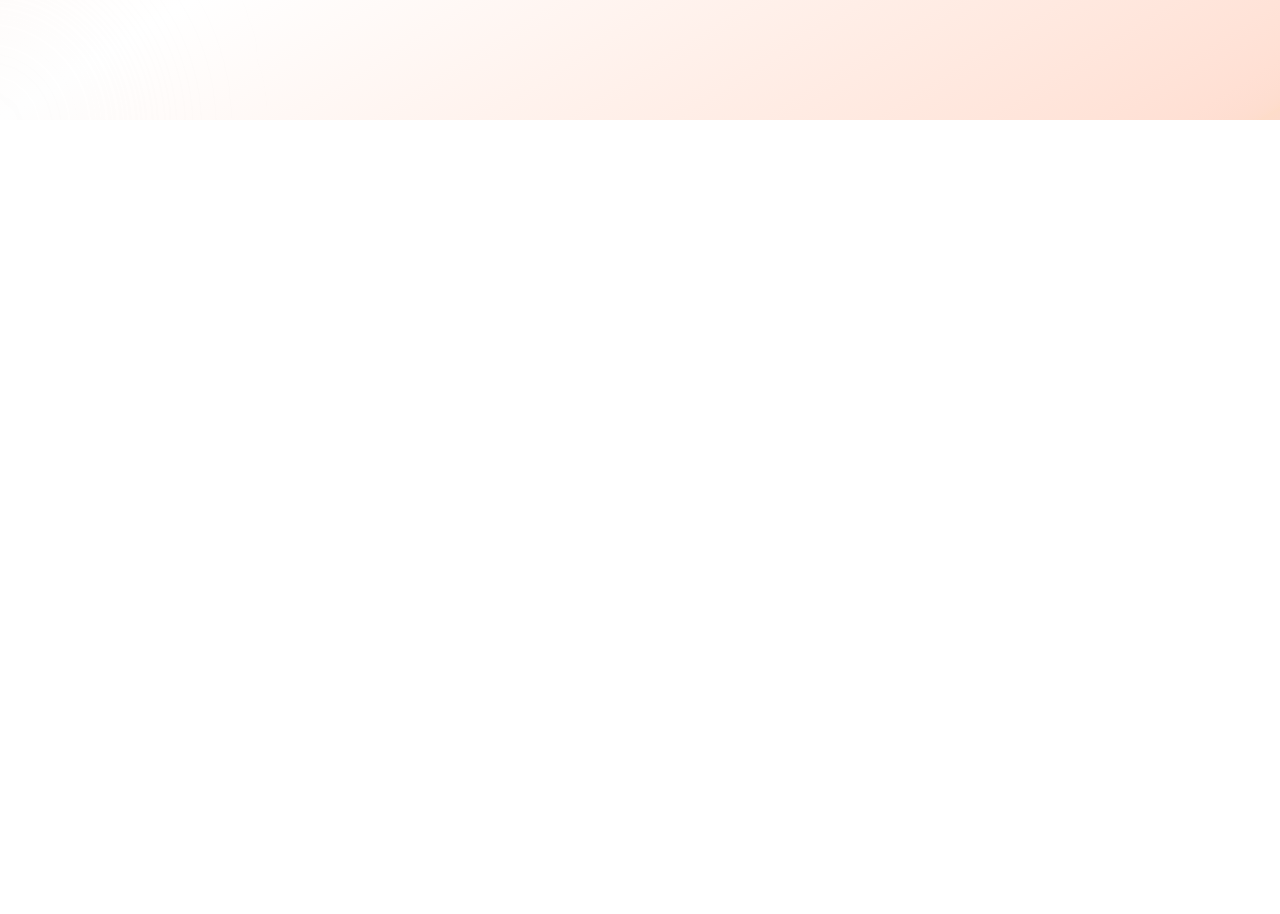
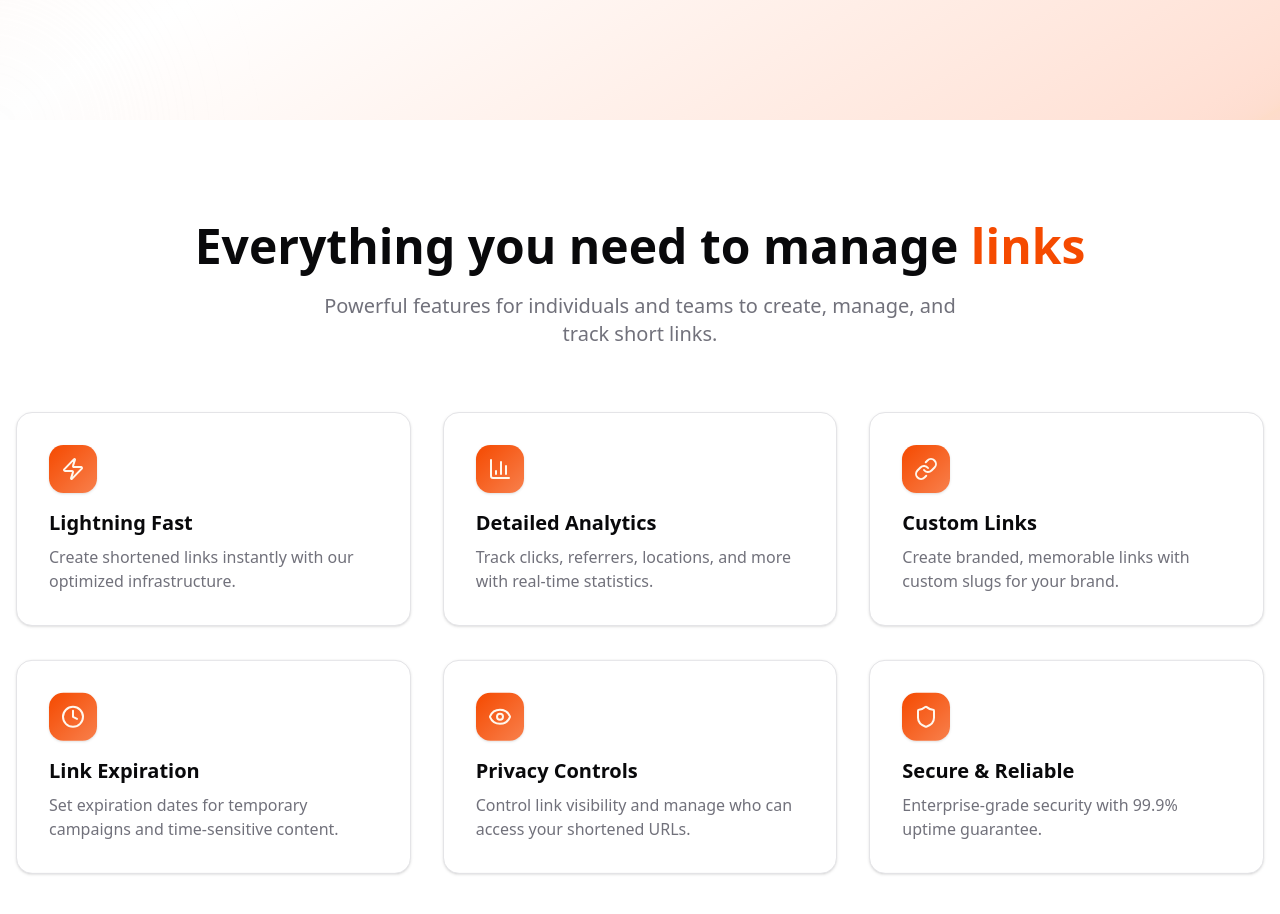
Before and after one commit to RaresMusea/linklite, a Next.js app: page / in a window 1280 px wide. Shown: the part 680-1594 px from the top of the page. Before the commit the page ends 800 px from the top, so only its background shows below. Built offline with nearby package versions, Linux system fonts and the light colour scheme.

Commit message:
Design features zone for the landing page (#5)

```diff
--- a/app/page.tsx
+++ b/app/page.tsx
@@ -1,10 +1,14 @@
 import { Hero } from '@/components/specific/landing/Hero';
+import { Features } from '@/components/specific/landing/Features';
 
 export default function Home() {
     return (
         <>
-            <div className="relative min-h-screen flex items-center justify-center px-4 py-20 overflow-hidden bg-background text-foreground">
+            <div className="bg-background text-foreground">
                 <Hero />
+                <section className="relative z-10">
+                    <Features />
+                </section>
             </div>
         </>
     );
--- /dev/null
+++ b/components/specific/landing/Features.tsx
@@ -0,0 +1,126 @@
+'use client';
+
+import { useRef } from 'react';
+import { motion, useScroll, useTransform, MotionValue } from 'framer-motion';
+import { BarChart3, Shield, Zap, LinkIcon, Clock, Eye } from 'lucide-react';
+
+const features = [
+    {
+        icon: Zap,
+        title: 'Lightning Fast',
+        description: 'Create shortened links instantly with our optimized infrastructure.',
+    },
+    {
+        icon: BarChart3,
+        title: 'Detailed Analytics',
+        description: 'Track clicks, referrers, locations, and more with real-time statistics.',
+    },
+    {
+        icon: LinkIcon,
+        title: 'Custom Links',
+        description: 'Create branded, memorable links with custom slugs for your brand.',
+    },
+    {
+        icon: Clock,
+        title: 'Link Expiration',
+        description: 'Set expiration dates for temporary campaigns and time-sensitive content.',
+    },
+    {
+        icon: Eye,
+        title: 'Privacy Controls',
+        description: 'Control link visibility and manage who can access your shortened URLs.',
+    },
+    {
+        icon: Shield,
+        title: 'Secure & Reliable',
+        description: 'Enterprise-grade security with 99.9% uptime guarantee.',
+    },
+];
+
+type Feature = (typeof features)[number];
+
+function FeatureCard({
+    feature,
+    index,
+    scrollYProgress,
+}: {
+    feature: Feature;
+    index: number;
+    scrollYProgress: MotionValue<number>;
+}) {
+    const Icon = feature.icon;
+
+    const rowIndex = Math.floor(index / 3);
+    const y = useTransform(scrollYProgress, [0, 1], [rowIndex * 8, rowIndex * -16]);
+
+    return (
+        <motion.div
+            style={{ y }}
+            className="group p-8 rounded-2xl border border-border bg-card shadow-sm hover:shadow-lg transition-all duration-300 hover:-translate-y-1 hover:border-primary/60"
+            initial={{ opacity: 0, y: 24 }}
+            whileInView={{ opacity: 1, y: 0 }}
+            viewport={{ once: true, amount: 0.3 }}
+            transition={{ duration: 0.4, delay: index * 0.06, ease: 'easeOut' }}
+        >
+            <div className="w-12 h-12 rounded-xl mb-4 flex items-center justify-center bg-linear-to-br from-primary to-primary/70 shadow-sm transition-transform duration-300 group-hover:scale-110">
+                <Icon className="h-6 w-6 text-primary-foreground" />
+            </div>
+
+            <h3 className="text-xl font-semibold text-foreground mb-2">{feature.title}</h3>
+
+            <p className="text-muted-foreground">{feature.description}</p>
+        </motion.div>
+    );
+}
+
+export function Features() {
+    const ref = useRef<HTMLDivElement | null>(null);
+
+    const { scrollYProgress } = useScroll({
+        target: ref,
+        offset: ['start 80%', 'end 20%'],
+    });
+
+    return (
+        <section className="py-24 px-4 bg-background">
+            <div className="max-w-7xl mx-auto" ref={ref}>
+                {/* HEADER */}
+                <motion.div
+                    className="text-center mb-16"
+                    initial={{ opacity: 0, y: 16 }}
+                    whileInView={{ opacity: 1, y: 0 }}
+                    viewport={{ once: true, amount: 0.5 }}
+                    transition={{ duration: 0.4, ease: 'easeOut' }}
+                >
+                    <h2 className="text-4xl md:text-5xl font-bold text-foreground mb-4 leading-tight">
+                        Everything you need to manage&nbsp;
+                        <motion.span
+                            initial={{ color: 'var(--foreground)' }}
+                            whileInView={{ color: 'var(--primary)' }}
+                            viewport={{ once: true, amount: 0.9 }}
+                            transition={{ duration: 0.35, delay: 0.2, ease: 'easeOut' }}
+                            className="relative"
+                        >
+                            links
+                        </motion.span>
+                    </h2>
+
+                    <p className="text-xl text-muted-foreground max-w-2xl mx-auto">
+                        Powerful features for individuals and teams to create, manage, and track short links.
+                    </p>
+                </motion.div>
+
+                <div className="grid grid-cols-1 md:grid-cols-2 lg:grid-cols-3 gap-8">
+                    {features.map((feature, index) => (
+                        <FeatureCard
+                            key={feature.title}
+                            feature={feature}
+                            index={index}
+                            scrollYProgress={scrollYProgress}
+                        />
+                    ))}
+                </div>
+            </div>
+        </section>
+    );
+}
--- a/components/specific/landing/Hero.tsx
+++ b/components/specific/landing/Hero.tsx
@@ -3,7 +3,7 @@ import LinkShortener from '@/components/specific/link-shortener/LinkShortener';
 
 export function Hero() {
     return (
-        <>
+        <section className="relative min-h-screen flex items-center justify-center px-4 py-20 overflow-hidden">
             <div className="absolute inset-0 bg-linear-to-br from-primary/10 via-background to-primary/20" />
             <div className="absolute inset-0 overflow-hidden pointer-events-none">
                 <div className="absolute -top-40 -right-40 w-80 h-80 bg-primary/30 rounded-full mix-blend-multiply blur-3xl opacity-40 animate-blob" />
@@ -44,6 +44,6 @@ export function Hero() {
                 {/*    for advanced features.*/}
                 {/*</p>*/}
             </div>
-        </>
+        </section>
     );
 }
--- a/package.json
+++ b/package.json
@@ -14,6 +14,7 @@
     "@radix-ui/react-slot": "^1.2.4",
     "class-variance-authority": "^0.7.1",
     "clsx": "^2.1.1",
+    "framer-motion": "^12.23.26",
     "lucide-react": "^0.556.0",
     "next": "16.0.8",
     "next-themes": "^0.4.6",
```
Also changed, not shown: 1 other file (tests, documents, lock files or other folders).
